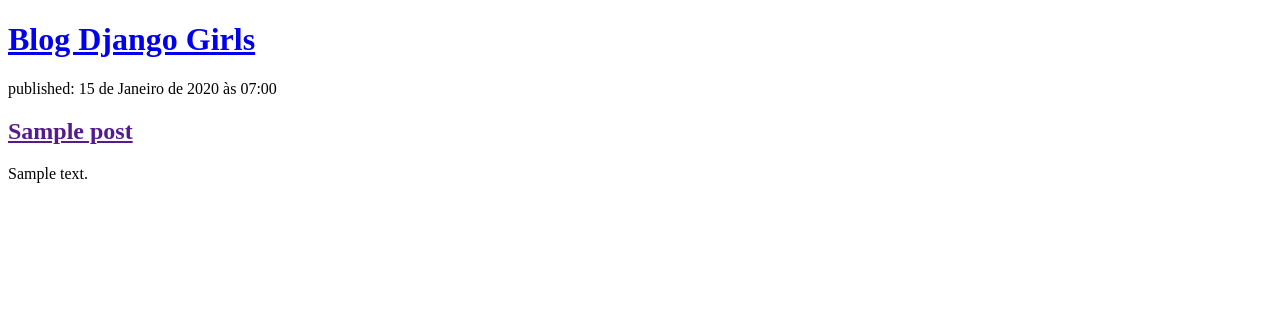
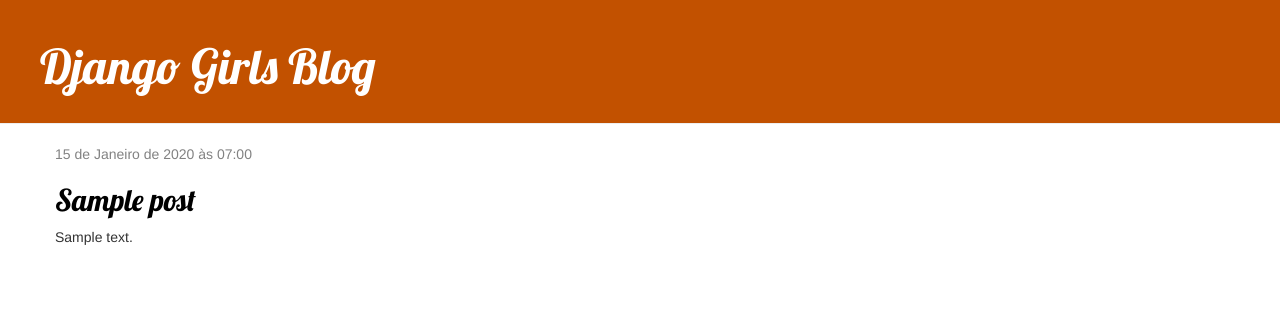
Before and after one commit to EdsonLopesJr/blog-django, a Django app: page / in a window 1280 px wide. Shown: the top 316 px of the page. Run offline with Django 5.2, Linux system fonts and the light colour scheme; tables that the repository leaves empty hold one stand-in row (values such as "Sample post"); some libraries are stand-ins or nearby versions.

Commit message:
feat: implements styles in the templates post list and ceates the  base template

```diff
--- /dev/null
+++ b/blog/static/css/blog.css
@@ -0,0 +1,46 @@
+.page-header {
+    background-color: #C25100;
+    margin-top: 0;
+    padding: 20px 20px 20px 40px;
+}
+
+.page-header h1, .page-header h1 a, .page-header h1 a:visited, .page-header h1 a:active {
+    color: #ffffff;
+    font-size: 36pt;
+    text-decoration: none;
+}
+
+.content {
+    margin-left: 40px;
+}
+
+h1, h2, h3, h4 {
+    font-family: 'Lobster', cursive;
+}
+
+.date {
+    color: #828282;
+}
+
+.save {
+    float: right;
+}
+
+.post-form textarea, .post-form input {
+    width: 100%;
+}
+
+.top-menu, .top-menu:hover, .top-menu:visited {
+    color: #ffffff;
+    float: right;
+    font-size: 26pt;
+    margin-right: 20px;
+}
+
+.post {
+    margin-bottom: 70px;
+}
+
+.post h2 a, .post h2 a:visited {
+    color: #000000;
+}
--- /dev/null
+++ b/blog/templates/blog/base.html
@@ -0,0 +1,24 @@
+{% load static %}
+<html>
+    <head>
+        <title>Django Girls blog</title>
+        <link rel="stylesheet" href="//maxcdn.bootstrapcdn.com/bootstrap/3.2.0/css/bootstrap.min.css">
+        <link rel="stylesheet" href="//maxcdn.bootstrapcdn.com/bootstrap/3.2.0/css/bootstrap-theme.min.css">
+        <link href='//fonts.googleapis.com/css?family=Lobster&subset=latin,latin-ext' rel='stylesheet' type='text/css'>
+        <link rel="stylesheet" href="{% static 'css/blog.css' %}">
+    </head>
+    <body>
+        <div class="page-header">
+            <h1><a href="/">Django Girls Blog</a></h1>
+        </div>
+
+        <div class="content container">
+            <div class="row">
+                <div class="col-md-8">
+                    {% block content %}
+                    {% endblock %}
+                </div>
+            </div>
+        </div>
+    </body>
+</html>
--- a/blog/templates/blog/post_list.html
+++ b/blog/templates/blog/post_list.html
@@ -1,21 +1,13 @@
-<!DOCTYPE html>
-<html lang="pt/br">
-<head>
-    <meta charset="UTF-8">
-    <meta name="viewport" content="width=device-width, initial-scale=1.0">
-    <title>DjangoGirls</title>
-</head>
-<body>
-    <div>
-        <h1><a href="/">Blog Django Girls</a></h1>
-    </div>
+{% extends 'blog/base.html' %}
 
+{% block content %}
     {% for post in posts %}
-        <div>
-            <p>published: {{ post.published_date }}</p>
-            <h2><a href="">{{ post.title }}</a></h2>
+        <div class="post">
+            <div class="date">
+                {{ post.published_date }}
+            </div>
+            <h2><a href="{% url 'post_detail' pk=post.pk %}">{{ post.title }}</a></h2>
             <p>{{ post.text|linebreaksbr }}</p>
         </div>
     {% endfor %}
-</body>
-</html>
+{% endblock %}
```
